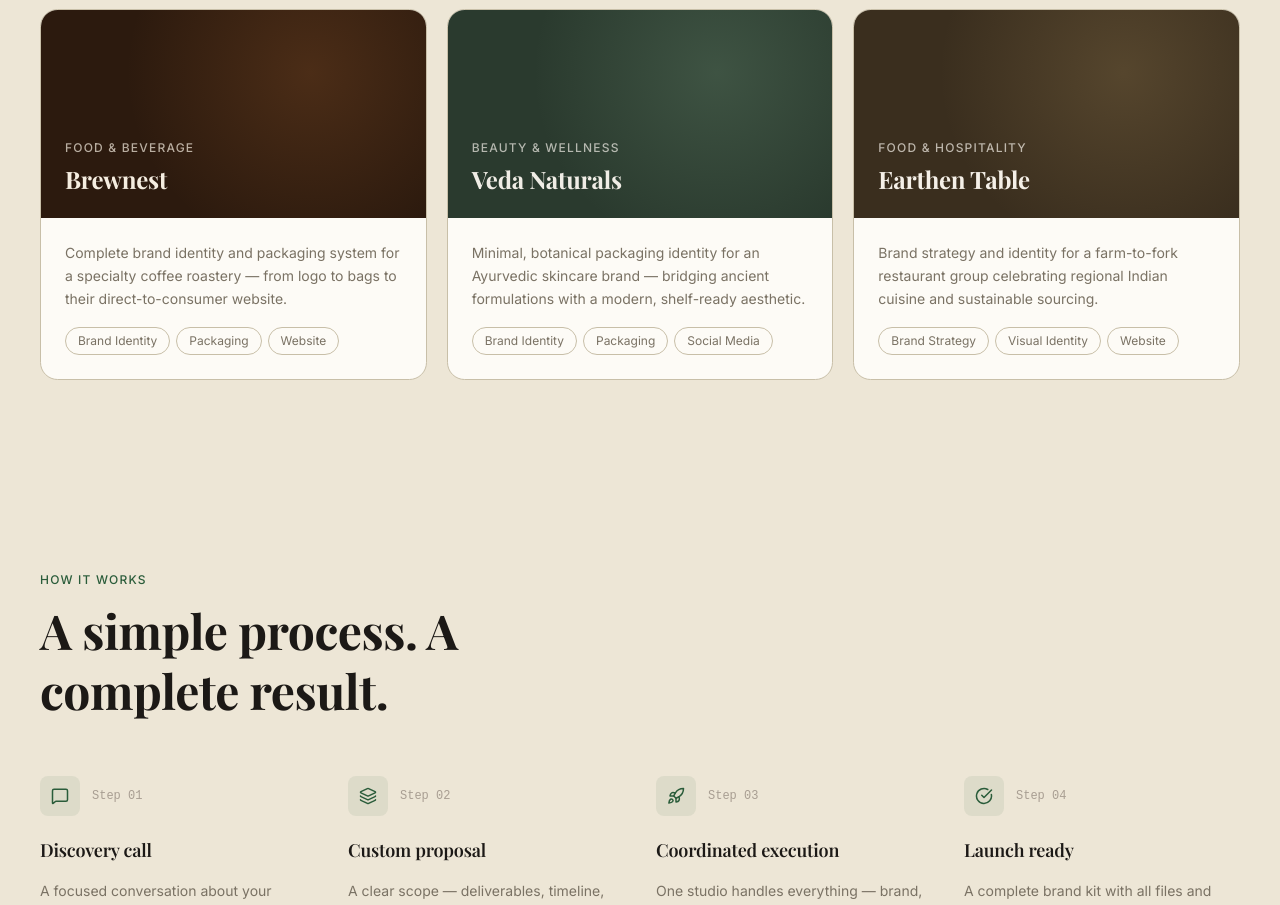
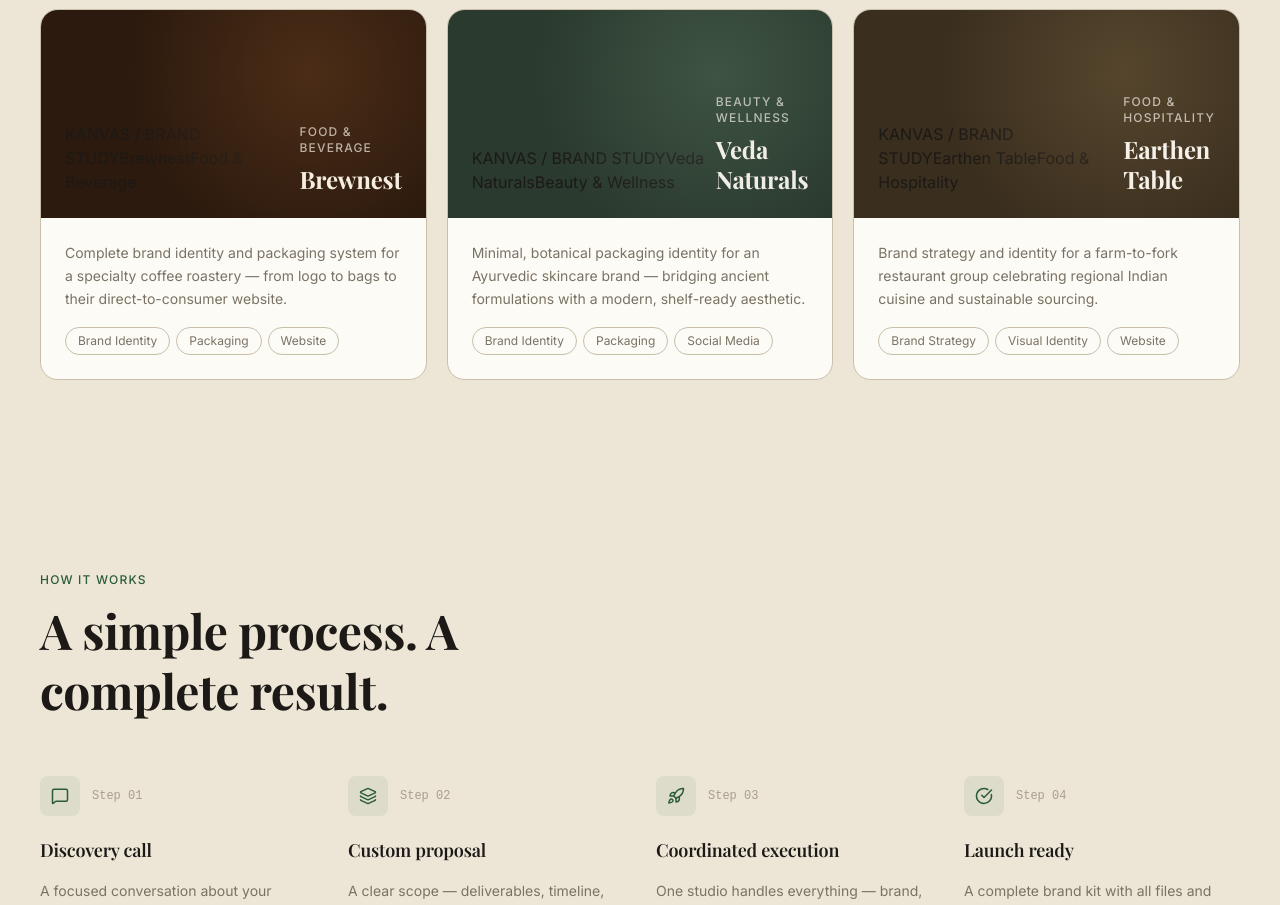
Before and after one commit to vivekrawal210706/Kanvas, a Next.js app: page / in a window 1280 px wide. Shown: the part 2640-3545 px from the top of the page. Built offline with nearby package versions, Linux system fonts and the light colour scheme; a web font is replaced by a local one.

Commit message:
Add visual brand-study artwork to portfolio cards

```diff
--- a/src/components/home/WorkSection.tsx
+++ b/src/components/home/WorkSection.tsx
@@ -59,6 +59,16 @@ export default function WorkSection() {
                       backgroundImage: `radial-gradient(circle at 70% 30%, ${project.accentColor} 0%, transparent 60%)`,
                     }}
                   />
+<div className="project-artwork" aria-hidden="true">
+                    <div className="project-artwork-orbit" />
+                    <div className="project-artwork-pack">
+                      <span className="project-artwork-kicker">KANVAS / BRAND STUDY</span>
+                      <span className="project-artwork-name">{project.name}</span>
+                      <span className="project-artwork-line" />
+                      <span className="project-artwork-sub">{project.category}</span>
+                    </div>
+                    <div className="project-artwork-swatch" />
+                  </div>
                   <div className="relative z-10">
                     <span
                       className="text-xs font-medium uppercase tracking-widest font-sans mb-2 block opacity-70"
```
